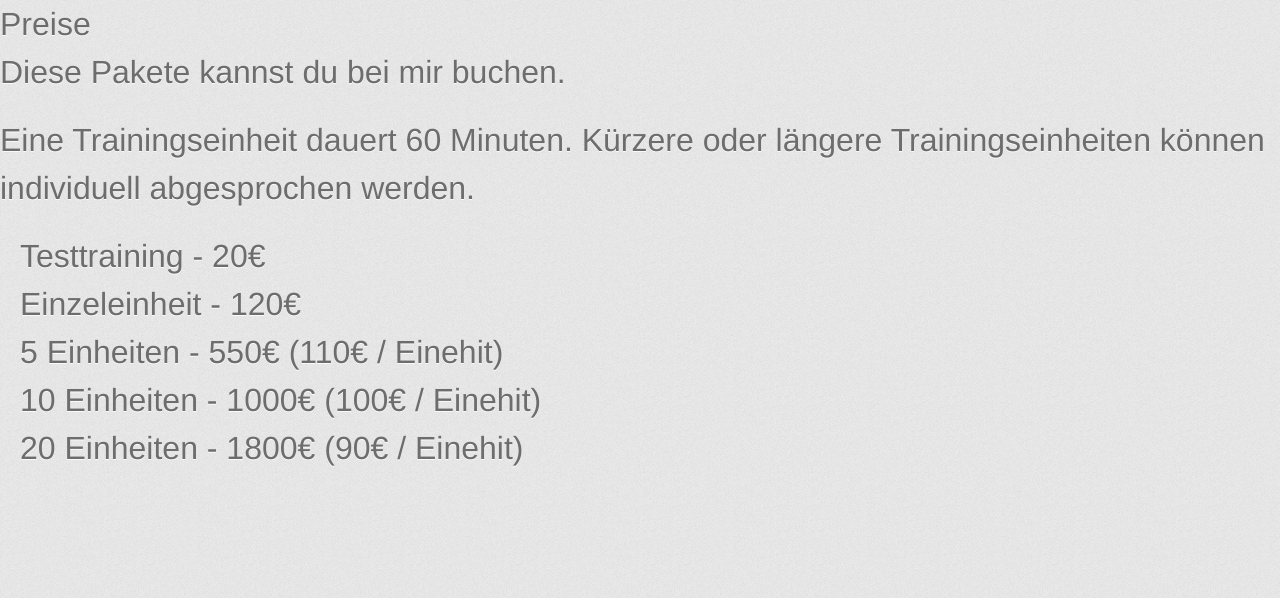
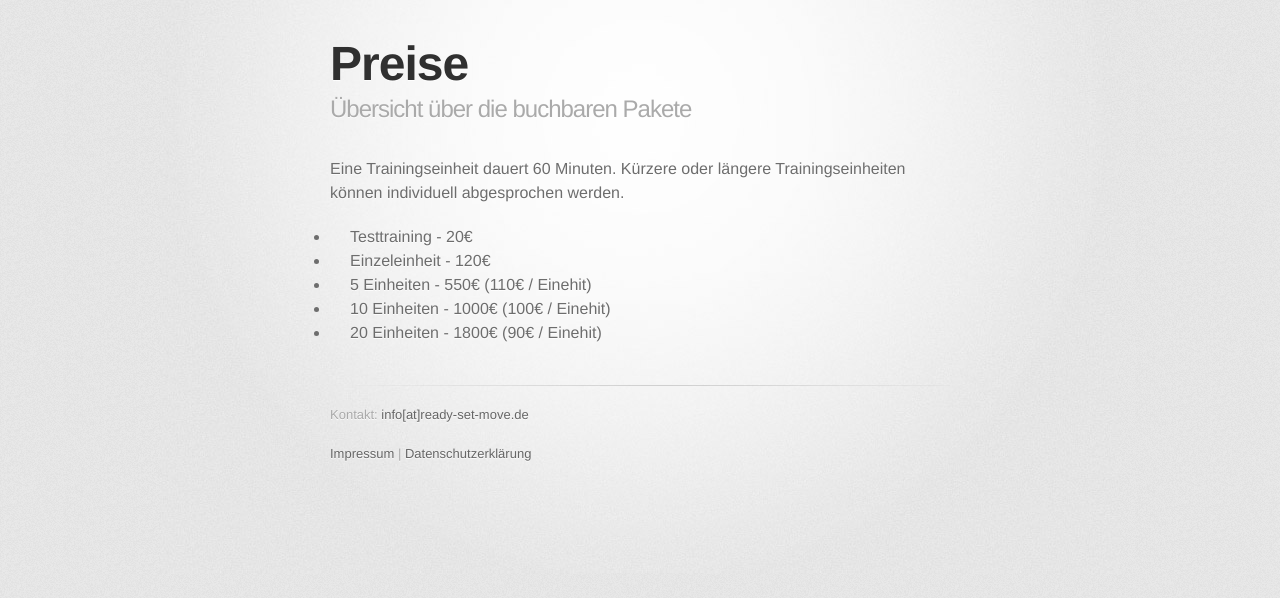
Before and after one commit to GronkerLonker/ready-set-move-landing-page, a plain HTML site: page preise.html in a window 1280 px wide. Drawn offline with Linux system fonts and the light colour scheme; a web font is replaced by a local one.

Commit message:
Basic styling

```diff
--- a/preise.html
+++ b/preise.html
@@ -12,8 +12,14 @@
 	    <title>Ready Set Move – Preise</title>
   	</head>
 	<body>
-		<h1>Preise<h1>
-			<p>Diese Pakete kannst du bei mir buchen.</p>
+		<div id="container">
+      			<div class="inner">
+				<header>
+				  <h1>Preise</h1>
+				  <h2>Übersicht über die buchbaren Pakete</h2>
+				</header>
+
+        			<section id="main_content">
 						<p>Eine Trainingseinheit dauert 60 Minuten. Kürzere oder längere Trainingseinheiten können individuell abgesprochen werden.</p>
 						<ul>
 							<li>Testtraining - 20€</li>
@@ -22,5 +28,12 @@
 							<li>10 Einheiten - 1000€ (100€ / Einehit)</li>
 							<li>20 Einheiten - 1800€ (90€ / Einehit)</li>
 						</ul>
+        			</section>
+				<footer>
+					<p>Kontakt: <a href="mailto:info@ready-set-move.de">info[at]ready-set-move.de</a></p>
+					<a href="impressum.html">Impressum</a> | <a href="datenschutz.html">Datenschutzerklärung</a>
+				</footer>
+      			</div>
+    		</div>
 	</body>
 </html>
```
Lines whose indentation alone changed are shown as unchanged.
